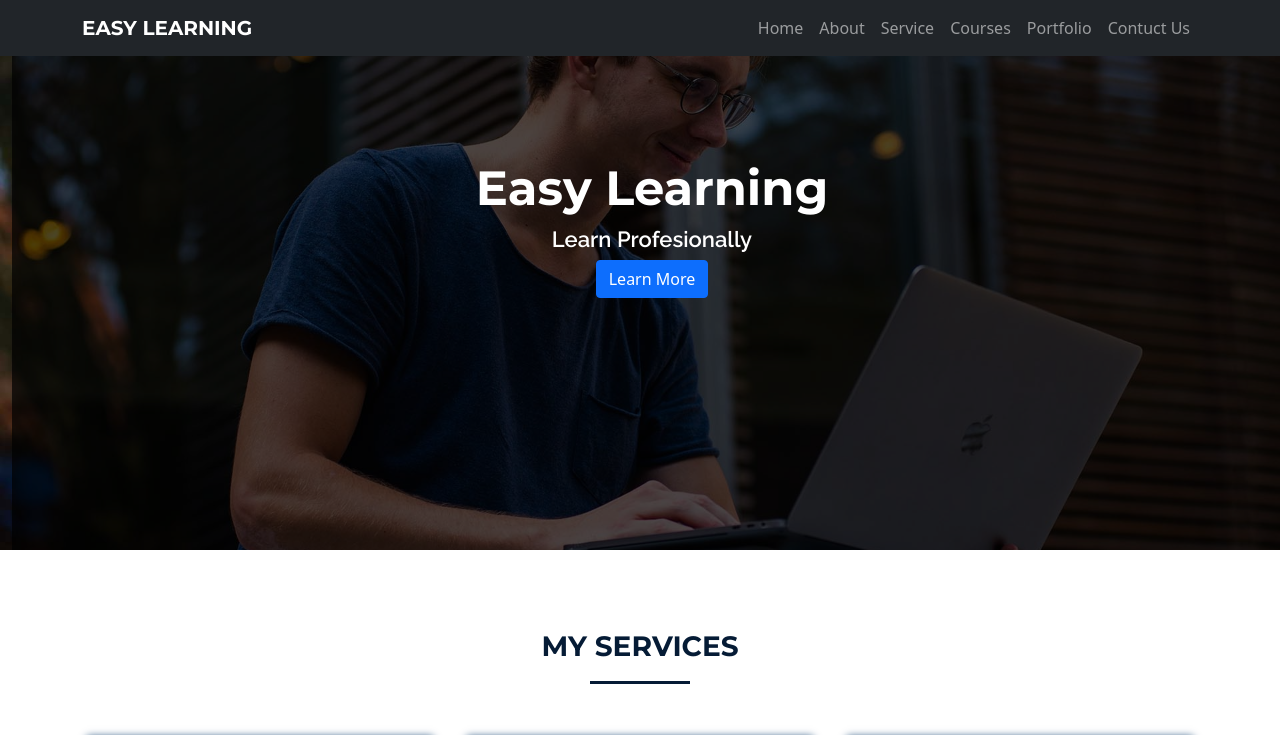
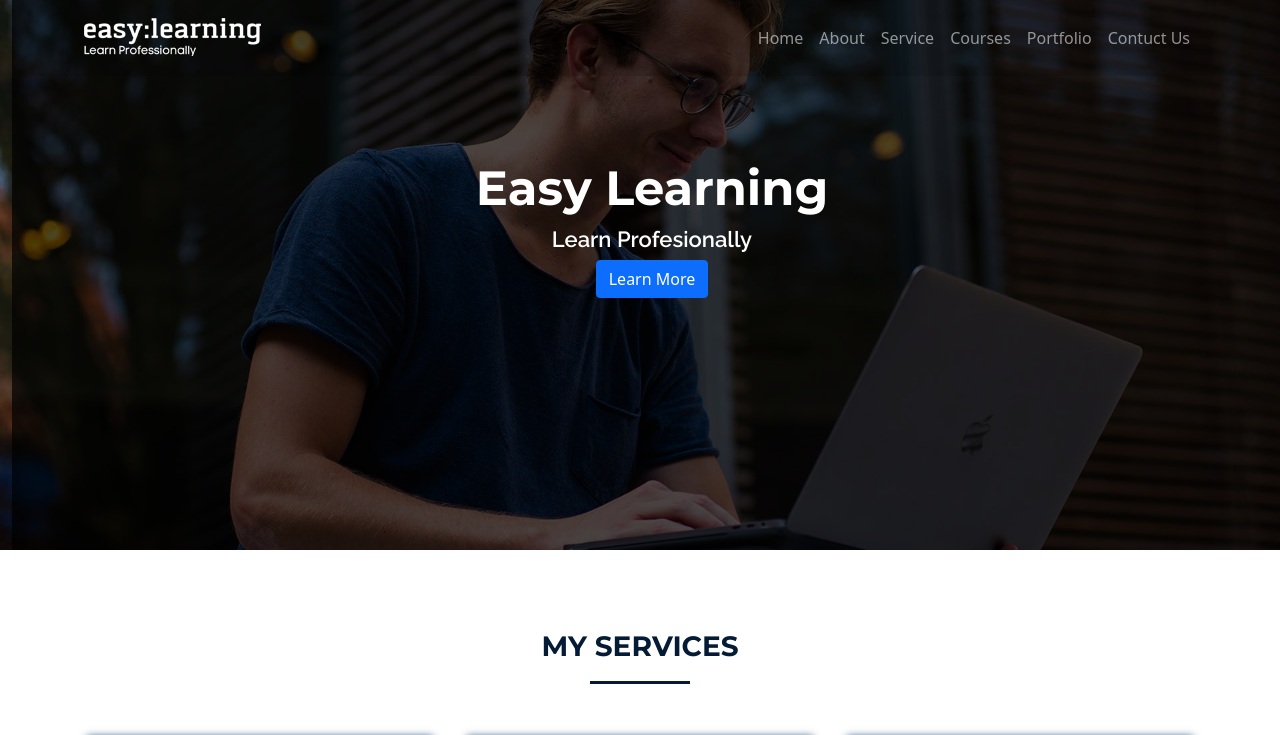
Before and after one commit to ahsanulSowmik/elearning, a React (Create React App) app: page / in a window 1280 px wide. Shown: the top 735 px of the page. Built offline with nearby package versions, Linux system fonts and the light colour scheme; a web font is replaced by a local one.

Commit message:
#Add navBar logo and set navbar background color use constructor.

```diff
--- a/src/assest/css/custom.css
+++ b/src/assest/css/custom.css
@@ -100,3 +100,18 @@
     font-size: 30px;
 
 }
+
+.navBackground{
+    -webkit-transition: background-color 400ms linear;
+    -moz-transition: background-color 400ms linear;
+    -o-transition: background-color 400ms linear;
+    transition: background-color 400ms linear;
+    background-color: rgba(00, 00, 00, 0.1)!important;
+}
+.navBackgroundScroll{
+    -webkit-transition: background-color 400ms linear;
+    -moz-transition: background-color 400ms linear;
+    -o-transition: background-color 400ms linear;
+    transition: background-color 400ms linear;
+    background-color: #ffffff88;
+}
--- a/src/components/TopNavigation/TopNavigation.jsx
+++ b/src/components/TopNavigation/TopNavigation.jsx
@@ -1,21 +1,25 @@
 import React, { Component, Fragment } from 'react'
 import { Container, Nav, Navbar } from 'react-bootstrap'
+import whiteLogo from '../../assest/image/logo_white.png'
+import blackLogo from '../../assest/image/logo_black.png'
 
 export class TopNavigation extends Component {
 
     constructor(){
         super();
         this.state = {
-            navBarTitle: "navTitle"
+            navBarTitle: "navTitle",
+            navBarlogo: [whiteLogo],
+            navBarColor: "navBackground"
         }
     }
 
     onScroll=()=>{
         if(window.scrollY>100){
-            this.setState({navBarTitle:'navTitleScrolling'})
+            this.setState({navBarTitle:'navTitleScrolling', navBarlogo: [blackLogo], navBarColor: 'navBackgroundScroll'})
 
         }else if(window.scrollY<100){
-            this.setState({navBarTitle:'navTitle'})
+            this.setState({navBarTitle:'navTitle', navBarlogo: [whiteLogo],navBarColor: 'navBackground'})
         }
     }
 
@@ -25,9 +29,9 @@ export class TopNavigation extends Component {
     render() {
         return (
             <Fragment>
-                <Navbar collapseOnSelect fixed="top" expand="lg" bg="dark" variant="dark">
+                <Navbar className={this.state.navBarColor} collapseOnSelect fixed="top" expand="lg" variant="dark">
                     <Container>
-                    <Navbar.Brand href="#home" className={this.state.navBarTitle}>EASY LEARNING</Navbar.Brand>
+                    <Navbar.Brand href="#home" className={this.state.navBarTitle}> <img src={this.state.navBarlogo} alt=""/></Navbar.Brand>
                     <Navbar.Toggle aria-controls="responsive-navbar-nav" />
                     <Navbar.Collapse id="responsive-navbar-nav">
                         <Nav className="me-auto">
```
Also changed, not shown: src/assest/image/logo_black.png (added), src/assest/image/logo_white.png (added).
